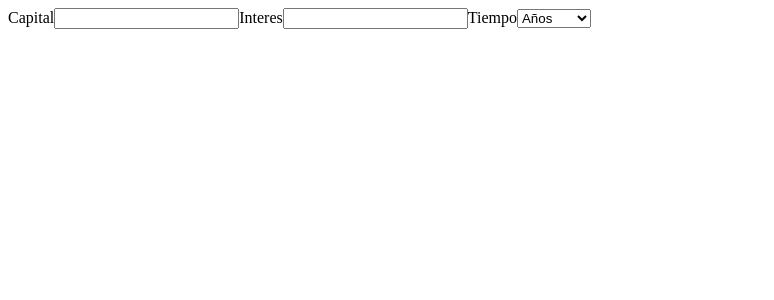
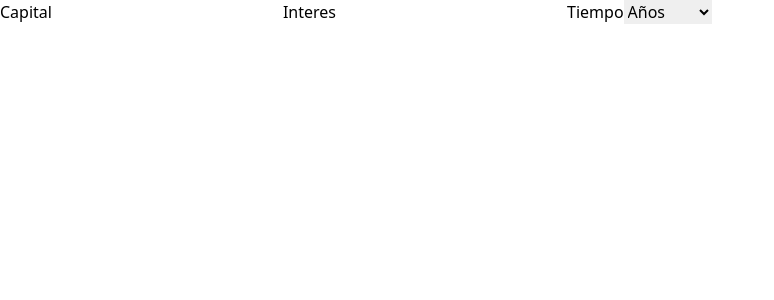
Before and after one commit to bjxuss/JBJ-Economic, a React (Vite) app: page / in a window 1280 px wide. Shown: the top 300 px of the page, without its empty margins (0-774 px from the left). Built offline with nearby package versions, Linux system fonts and the light colour scheme.

Commit message:
Instalando y configurando tailiwnd css para los estilos

```diff
--- a/package.json
+++ b/package.json
@@ -11,8 +11,7 @@
   },
   "dependencies": {
     "react": "^18.2.0",
-    "react-dom": "^18.2.0",
-    "tailwindcss": "^3.4.1"
+    "react-dom": "^18.2.0"
   },
   "devDependencies": {
     "@types/react": "^18.2.56",
@@ -23,6 +22,7 @@
     "eslint": "^8.56.0",
     "eslint-plugin-react-hooks": "^4.6.0",
     "eslint-plugin-react-refresh": "^0.4.5",
+    "tailwindcss": "^3.4.1",
     "typescript": "^5.2.2",
     "vite": "^5.1.4"
   }
--- a/src/index.css
+++ b/src/index.css
@@ -0,0 +1,3 @@
+@tailwind base;
+@tailwind components;
+@tailwind utilities;
--- /dev/null
+++ b/tailwind.config.js
@@ -0,0 +1,8 @@
+/** @type {import('tailwindcss').Config} */
+export default {
+  content: ["./src/**/*.{html,js}"],
+  theme: {
+    extend: {},
+  },
+  plugins: [],
+}
```
Also changed, not shown: 1 other file (tests, documents, lock files or other folders).
